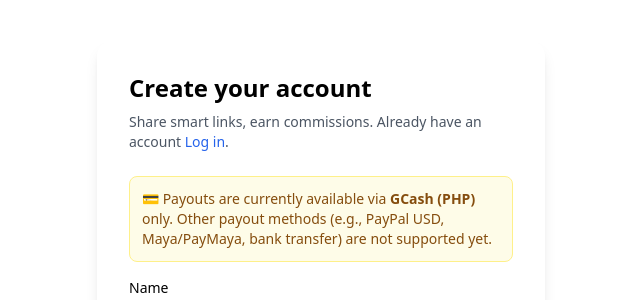
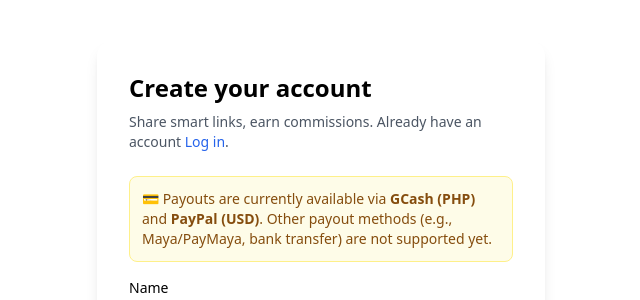
Before and after one commit to begintolern/Linkmint, a Next.js app: page /signup in a window 1280 px wide. Shown: the top 300 px of the page, without its empty margins (319-959 px from the left). Built offline with nearby package versions, Linux system fonts and the light colour scheme.

Commit message:
copy(signup): neutral payout notice — GCash (PHP) and PayPal (USD) supported

```diff
--- a/app/signup/page.tsx
+++ b/app/signup/page.tsx
@@ -106,12 +106,12 @@ export default function SignupPage() {
           .
         </p>
 
-        {/* Payout method notice — now GCash-first */}
+        {/* Payout methods notice — GCash + PayPal (neutral wording) */}
         <div className="mb-4 rounded-lg bg-yellow-50 border border-yellow-200 p-3 text-sm text-yellow-800">
           💳 Payouts are currently available via{" "}
-          <span className="font-semibold">GCash (PHP)</span> only. Other payout
-          methods (e.g., PayPal USD, Maya/PayMaya, bank transfer) are not
-          supported yet.
+          <span className="font-semibold">GCash (PHP)</span> and{" "}
+          <span className="font-semibold">PayPal (USD)</span>. Other payout methods
+          (e.g., Maya/PayMaya, bank transfer) are not supported yet.
         </div>
 
         {error && (
```
